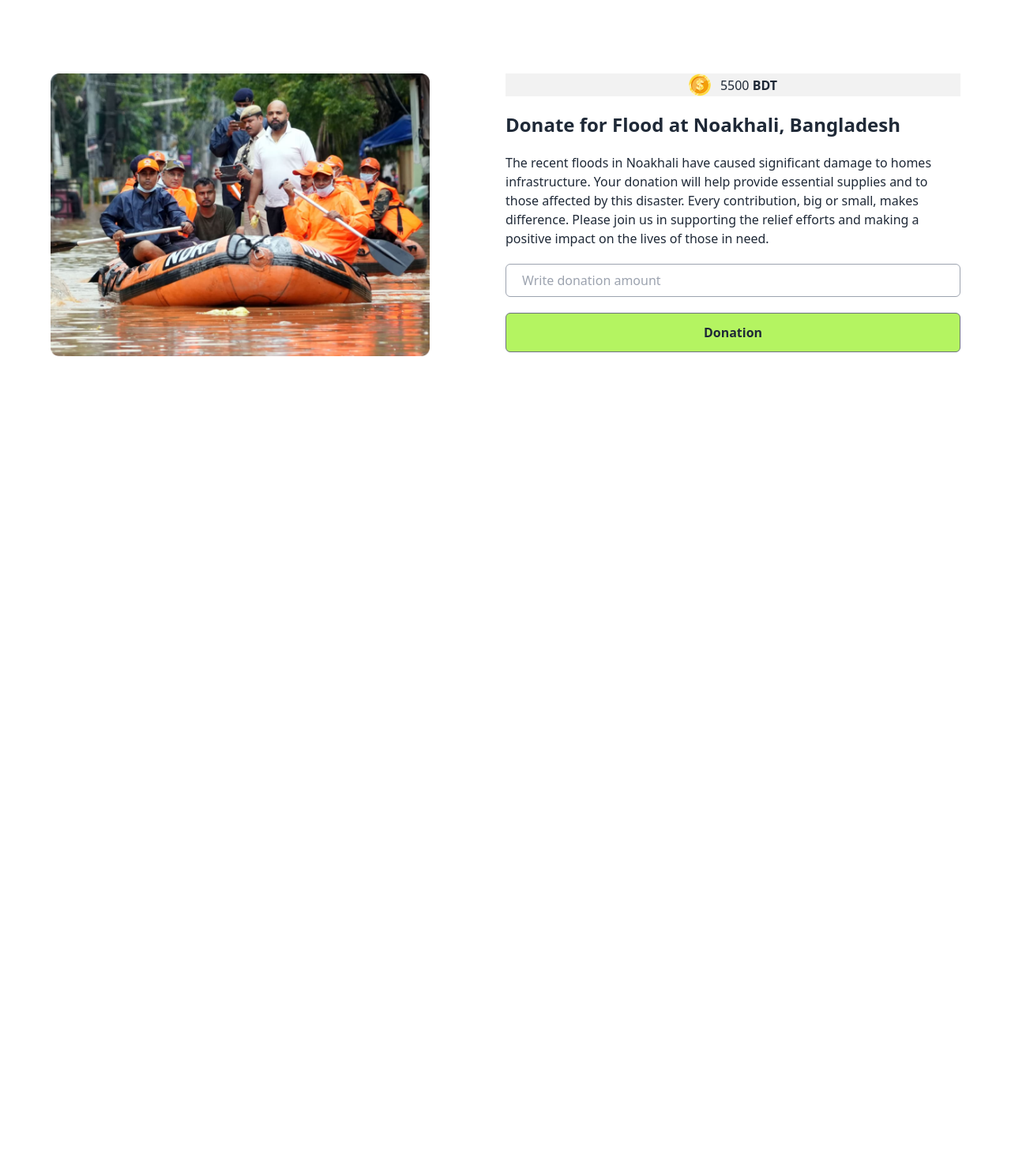
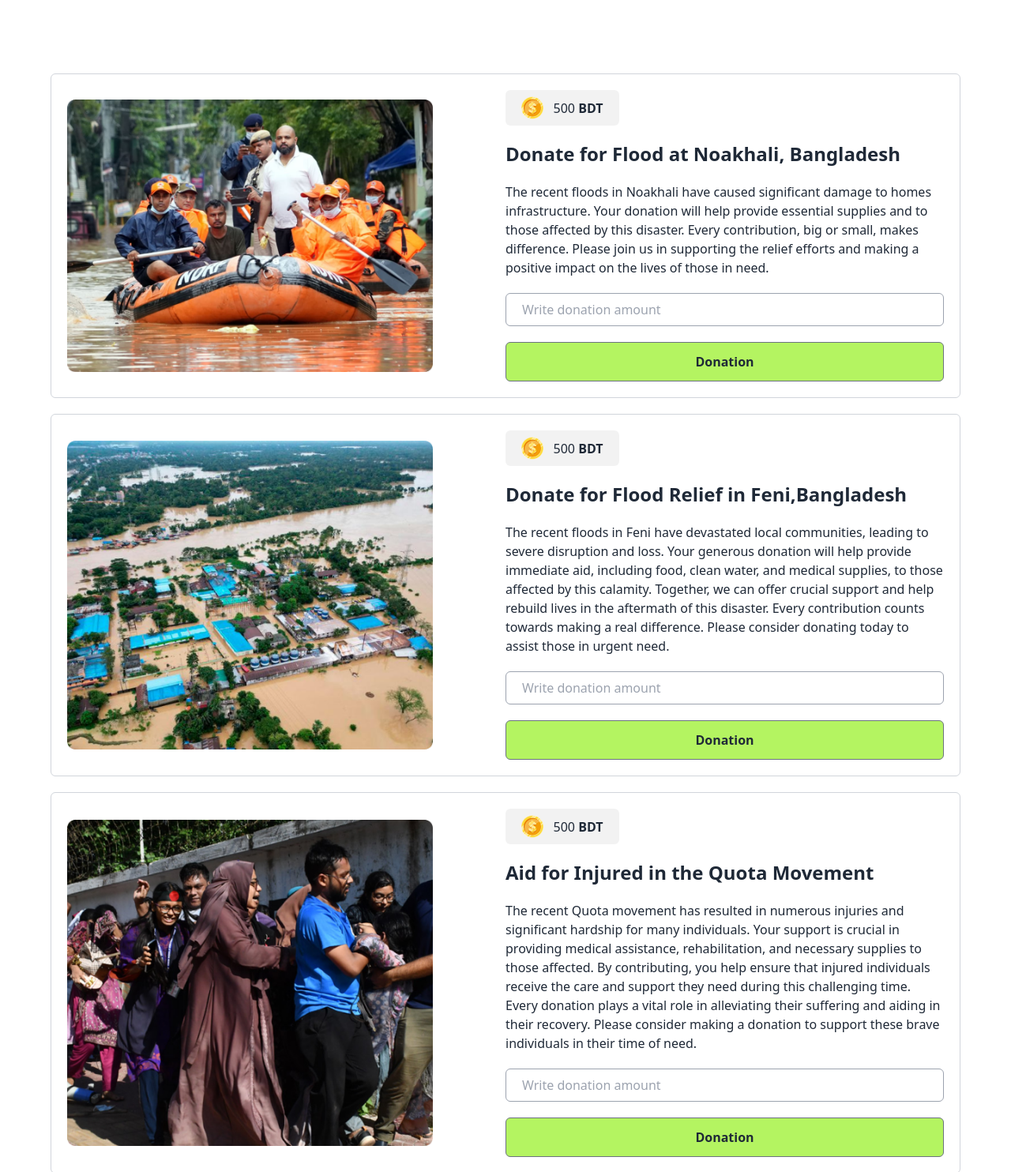
Before and after one commit to rifat-54/assignment-5-dom, a plain HTML site: page index.html in a window 1280 px wide. Shown: the part 185-1669 px from the top of the page at 79% size. Before the commit the page ends 800 px from the top, so only its background shows below. Drawn offline with nearby package versions, Linux system fonts and the light colour scheme.

Commit message:
added main section

```diff
--- a/index.html
+++ b/index.html
@@ -36,19 +36,19 @@
         </section>
 
         <!-- card section -->
-        <section class="mx-16 my-24">
+        <section class="mx-4 md:mx-16 my-16 md:my-24 space-y-5">
             <!-- card 1 -->
-            <div class="md:flex justify-between gap-5">
+            <div class="border border-gray-300 p-5 flex flex-col md:flex-row items-center rounded-md justify-between gap-5">
                 <!-- image section -->
-                <div class="w-5/12">
+                <div class="md:w-5/12">
                     <img class="w-full" src="assets/noakhali.png" alt="">
                 </div>
                 <!-- text section -->
-                <div class="w-6/12">
+                <div class="md:w-6/12">
                     <!-- icon -->
-                    <div class="bg-[#1111110D] flex items-center justify-center gap-3">
+                    <div class="w-36 px-4 py-2 rounded-md bg-[#1111110D] flex items-center justify-center gap-3">
                         <img src="assets/coin.png" alt="">
-                        <p><span>5500</span> <span class="font-semibold">BDT</span></p>
+                        <p><span>500</span> <span class="font-semibold">BDT</span></p>
                     </div>
                     <!-- titel -->
                     <h2 class="text-2xl font-semibold my-5">Donate for Flood at Noakhali, Bangladesh</h2>
@@ -58,13 +58,46 @@
                 </div>
             </div>
             <!-- card 2 -->
-            <div>
-
+            <div class="border border-gray-300 p-5 flex flex-col md:flex-row items-center rounded-md justify-between gap-5">
+                <!-- image section -->
+                <div class="md:w-5/12">
+                    <img class="w-full" src="assets/feni.png" alt="">
+                </div>
+                <!-- text section -->
+                <div class="md:w-6/12">
+                    <!-- icon -->
+                    <div class="w-36 px-4 py-2 rounded-md bg-[#1111110D] flex items-center justify-center gap-3">
+                        <img src="assets/coin.png" alt="">
+                        <p><span>500</span> <span class="font-semibold">BDT</span></p>
+                    </div>
+                    <!-- titel -->
+                    <h2 class="text-2xl font-semibold my-5">Donate for Flood Relief in Feni,Bangladesh</h2>
+                    <p>The recent floods in Feni have devastated local communities, leading to severe disruption and loss. Your generous donation will help provide immediate aid, including food, clean water, and medical supplies, to those affected by this calamity. Together, we can offer crucial support and help rebuild lives in the aftermath of this disaster. Every contribution counts towards making a real difference. Please consider donating today to assist those in urgent need.</p>
+                    <input class="w-full my-5 border-[1px] px-5 py-2 rounded-md border-gray-400" type="text" placeholder="Write donation amount">
+                    <button class="bg-[#B4F461] w-full font-semibold border border-gray-500 px-4 py-3 rounded-md">Donation</button>
+                </div>
             </div>
             <!-- card 3 -->
-            <div>
-
+            <div class="border border-gray-300 p-5 flex flex-col md:flex-row items-center rounded-md justify-between gap-5">
+                <!-- image section -->
+                <div class="md:w-5/12">
+                    <img class="w-full" src="assets/quota-protest.png" alt="">
+                </div>
+                <!-- text section -->
+                <div class="md:w-6/12">
+                    <!-- icon -->
+                    <div class="w-36 px-4 py-2 rounded-md bg-[#1111110D] flex items-center justify-center gap-3">
+                        <img src="assets/coin.png" alt="">
+                        <p><span>500</span> <span class="font-semibold">BDT</span></p>
+                    </div>
+                    <!-- titel -->
+                    <h2 class="text-2xl font-semibold my-5">Aid for Injured in the Quota Movement</h2>
+                    <p>The recent Quota movement has resulted in numerous injuries and significant hardship for many individuals. Your support is crucial in providing medical assistance, rehabilitation, and necessary supplies to those affected. By contributing, you help ensure that injured individuals receive the care and support they need during this challenging time. Every donation plays a vital role in alleviating their suffering and aiding in their recovery. Please consider making a donation to support these brave individuals in their time of need.</p>
+                    <input class="w-full my-5 border-[1px] px-5 py-2 rounded-md border-gray-400" type="text" placeholder="Write donation amount">
+                    <button class="bg-[#B4F461] w-full font-semibold border border-gray-500 px-4 py-3 rounded-md">Donation</button>
+                </div>
             </div>
+            <!-- card 3 end -->
         </section>
     </main>
   </body>
```
